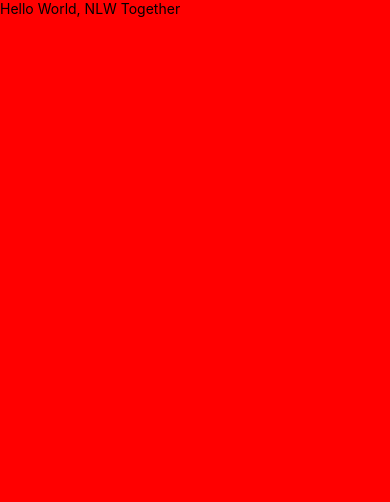
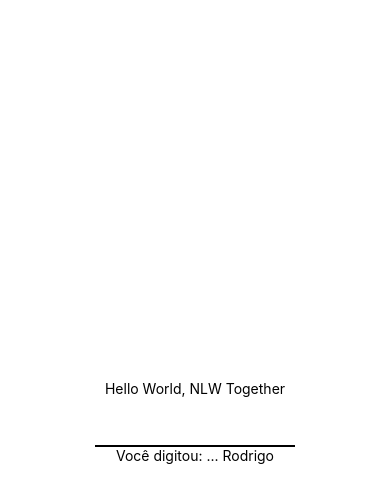
Before and after one commit to Renanvt/nlw-together, a React Native app: screen / in a window 390 px wide. Shown: the top 502 px of the page. Built offline with nearby package versions, Linux system fonts and the light colour scheme.

Commit message:
conceito de estados

```diff
--- a/src/screens/SignIn/index.tsx
+++ b/src/screens/SignIn/index.tsx
@@ -1,14 +1,26 @@
-import React from 'react';
-import { View, Text } from 'react-native';
+import React, { useState } from 'react';
+import { View, Text, TextInput } from 'react-native';
 
 import { styles } from './styles'
 export function SignIn() {
+    //[ nome_stado, funcao_atualizar_estado]
+    //useState('valor_inicial')
+    const [text, setText] = useState('Rodrigo');
+
     return (
         //Conceito de propriedade
         <View style={styles.container}>
             <Text>
                 Hello World, NLW Together
             </Text>
-    </View>
+            <TextInput
+                style={styles.input}
+                onChangeText={setText}
+                //onChangeText={(value) => console.log(value)} //Observa o textinput e toda vez que um valor muda, mostra oque mudou
+            />
+            <Text>
+                Você digitou: ... {text}
+            </Text>
+        </View >
     );
 }
--- a/src/screens/SignIn/styles.ts
+++ b/src/screens/SignIn/styles.ts
@@ -3,6 +3,13 @@
 export const styles = StyleSheet.create({
     container: {
         flex: 1, //Ocupa toda a tela
-        backgroundColor: 'red'
+        justifyContent: 'center',
+        alignItems: 'center'
+    },
+
+    input: {
+        height: 50,
+        width: 200,
+        borderBottomWidth: 2
     }
 });
```
Lines whose indentation alone changed are shown as unchanged.
